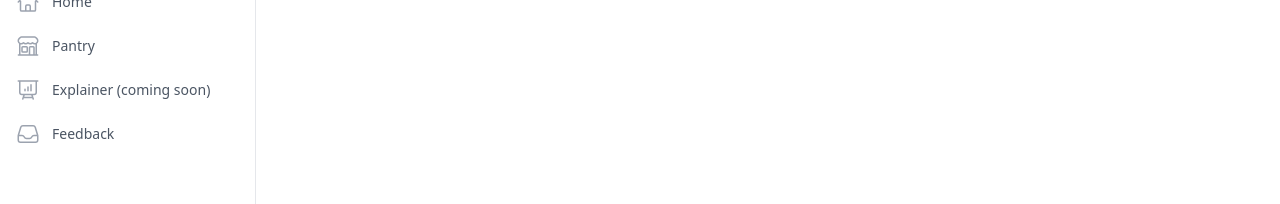
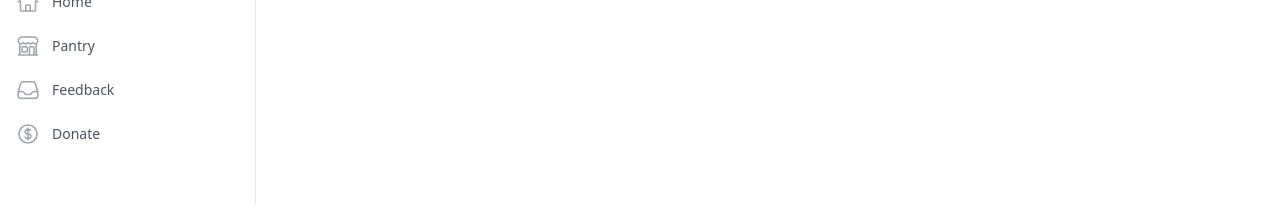
Before and after one commit to michelclance/Certified-Munch, a Next.js app: page /SavedRecipes in a window 1280 px wide. Shown: the part 177-381 px from the top of the page. Built offline with nearby package versions, Linux system fonts and the light colour scheme.

Commit message:
design changes

```diff
--- a/components/sidebar.tsx
+++ b/components/sidebar.tsx
@@ -16,7 +16,6 @@ import { useUser } from '@auth0/nextjs-auth0/client';
 
 const navigation = [
   { name: 'Home', href: '/', icon: HomeIcon, current: false },
-  { name: 'Explainer (coming soon)', href: '#', icon: PresentationChartBarIcon, current: false },
   { name: 'Saved Recipes', href: '/SavedRecipes', icon: FolderIcon, current: false },
   { name: 'Feedback', href: '/Feedback', icon: InboxIcon, current: false },
   { name: 'Donate', href: '/Donate', icon: CurrencyDollarIcon, current: false },
--- a/pages/SavedRecipes.tsx
+++ b/pages/SavedRecipes.tsx
@@ -2,13 +2,12 @@ import { Fragment, useState } from 'react'
 import { Dialog, Transition } from '@headlessui/react'
 import {
   Bars3Icon,
-  FolderIcon,
   InboxIcon,
-  PresentationChartBarIcon,
   XMarkIcon,
   BuildingStorefrontIcon,
   ChevronLeftIcon,
   HomeIcon,
+  CurrencyDollarIcon
 
 } from '@heroicons/react/24/outline'
 import { useRouter } from 'next/router'
@@ -17,14 +16,11 @@ import Image from 'next/image';
 import Slider from '../components/rightslider';
 
 
-
-
-
 const navigation = [
   { name: 'Home', href: '/', icon: HomeIcon, current: false },
   { name: 'Pantry', href: '/Pantry', icon: BuildingStorefrontIcon, current: false },
-  { name: 'Explainer (coming soon)', href: '#', icon: PresentationChartBarIcon, current: false },
   { name: 'Feedback', href: '/Feedback', icon: InboxIcon, current: false },
+  { name: 'Donate', href: '/Donate', icon: CurrencyDollarIcon, current: false },
 ]
 
 function classNames(...classes: (string | undefined | null)[]): string {
--- a/pages/index.tsx
+++ b/pages/index.tsx
@@ -19,7 +19,6 @@ import { useUser } from '@auth0/nextjs-auth0/client';
 
 const navigation = [
   { name: 'Pantry', href: '/Pantry', icon: BuildingStorefrontIcon, current: false },
-  { name: 'Explainer (coming soon)', href: '#', icon: PresentationChartBarIcon, current: false },
   { name: 'Saved Recipes', href: '/SavedRecipes', icon: FolderIcon, current: false },
   { name: 'Feedback', href: '/Feedback', icon: InboxIcon, current: false },
   { name: 'Donate', href: '/Donate', icon: CurrencyDollarIcon, current: false },
```
